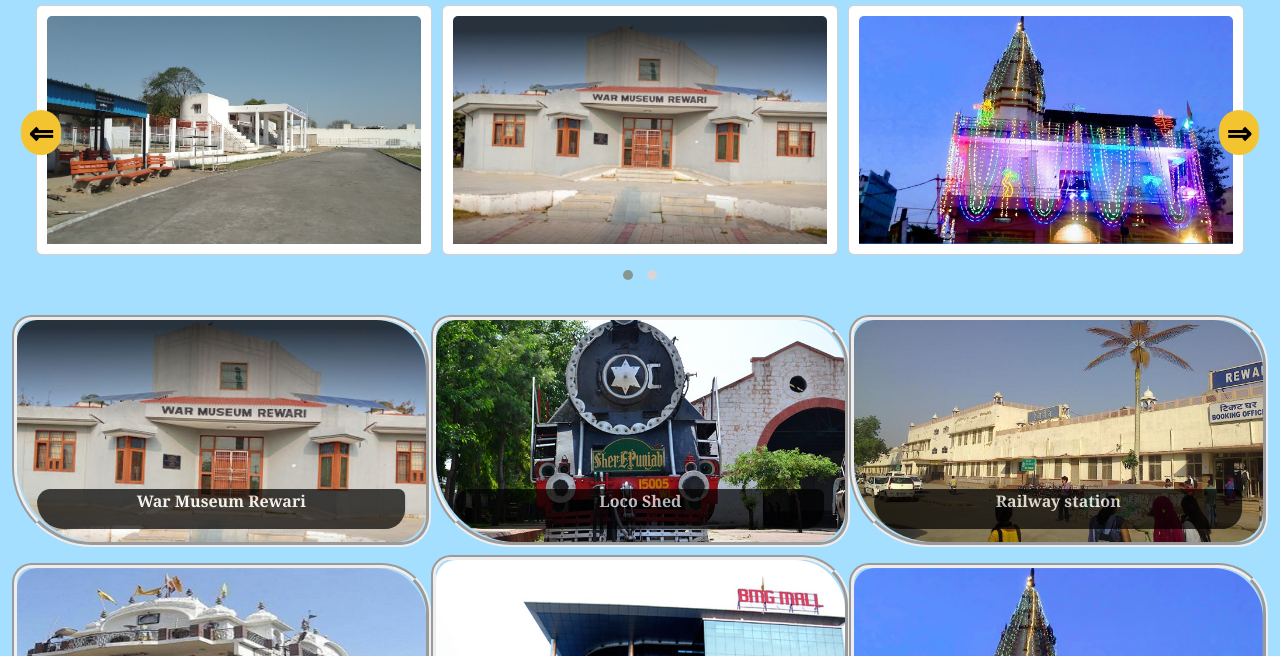
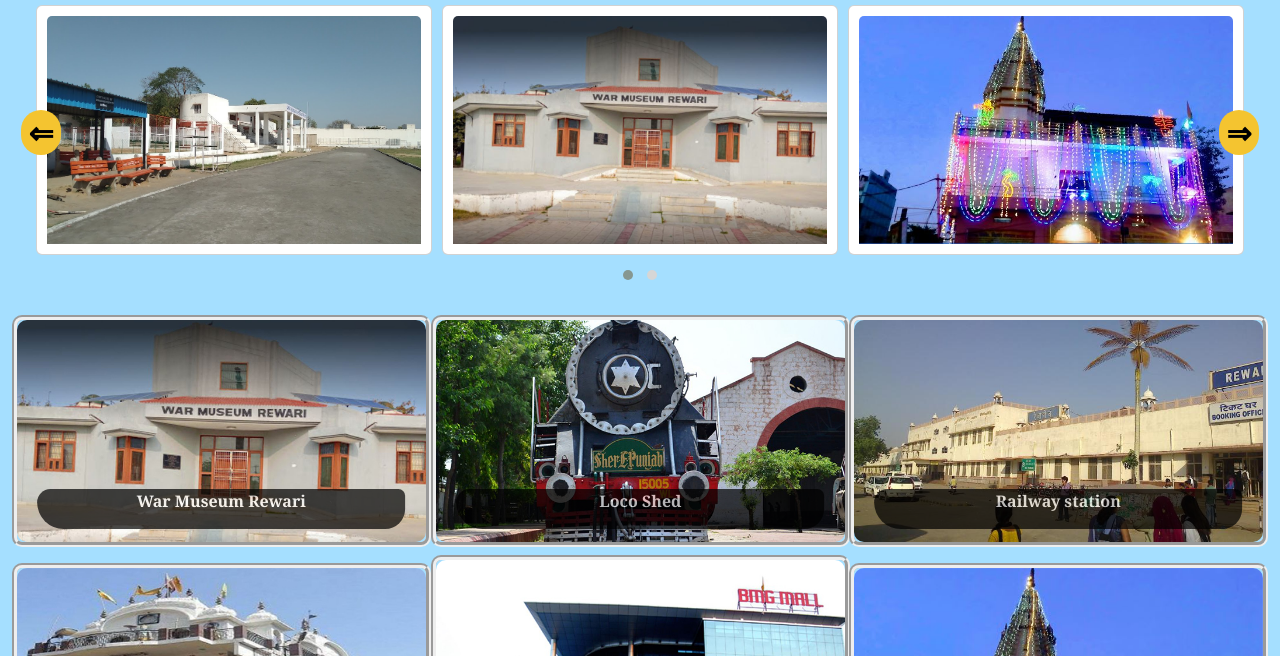
Before and after one commit to Ankit23456789/Rewari-tourism-, a plain HTML site: page Tourist_Places.html in a window 1280 px wide. Shown: the part 117-773 px from the top of the page. Drawn offline with nearby package versions, Linux system fonts and the light colour scheme.

Commit message:
new commit

```diff
--- a/css/style.css
+++ b/css/style.css
@@ -302,16 +302,18 @@ body{
 
 .TPBox {
       height: 100%;
+      height: auto;
       border-style: groove;
       border-width: 5px;
       border-radius: 15px;
       padding: 0px;
       position: relative;
-      border-radius: 20px 50px 30px 80px;
+      /* margin: 0px 5px !important; */
+     border-radius: 10px;
 }
 
 .TPBox img {
-      border-radius: 20px 50px 30px 80px;
+      border-radius: 10px;
 
 }
 
```
Also changed, not shown: Tourist_Places.html (+1 -0 lines).
